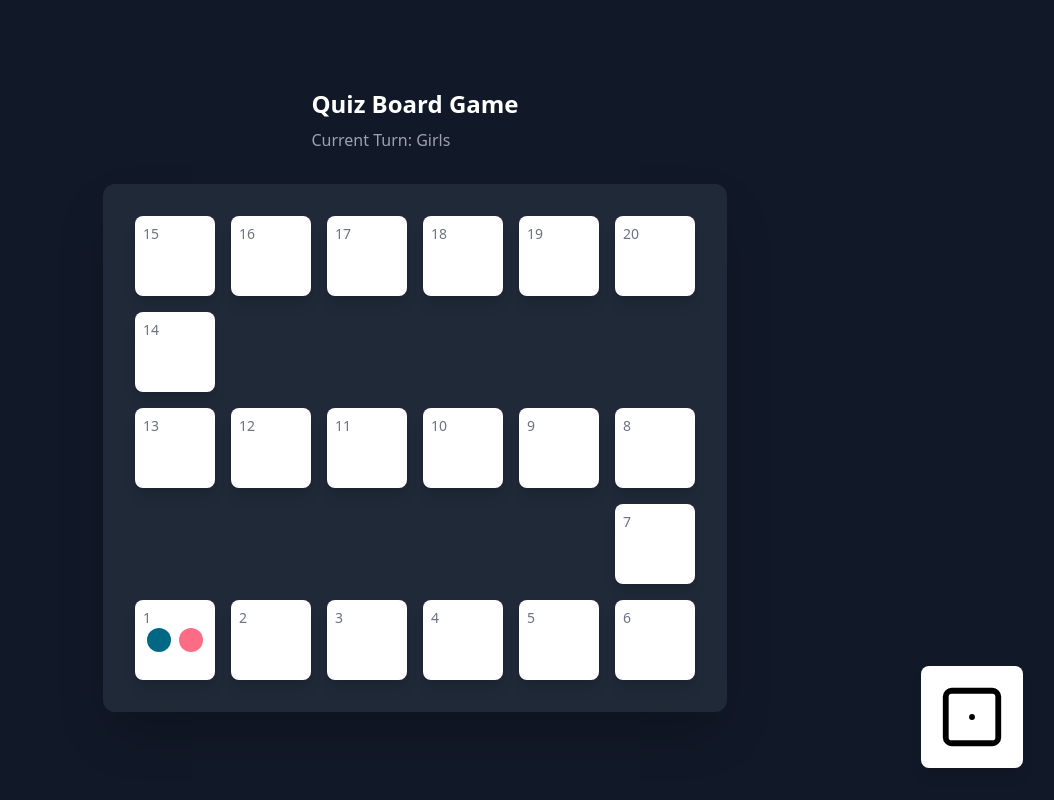
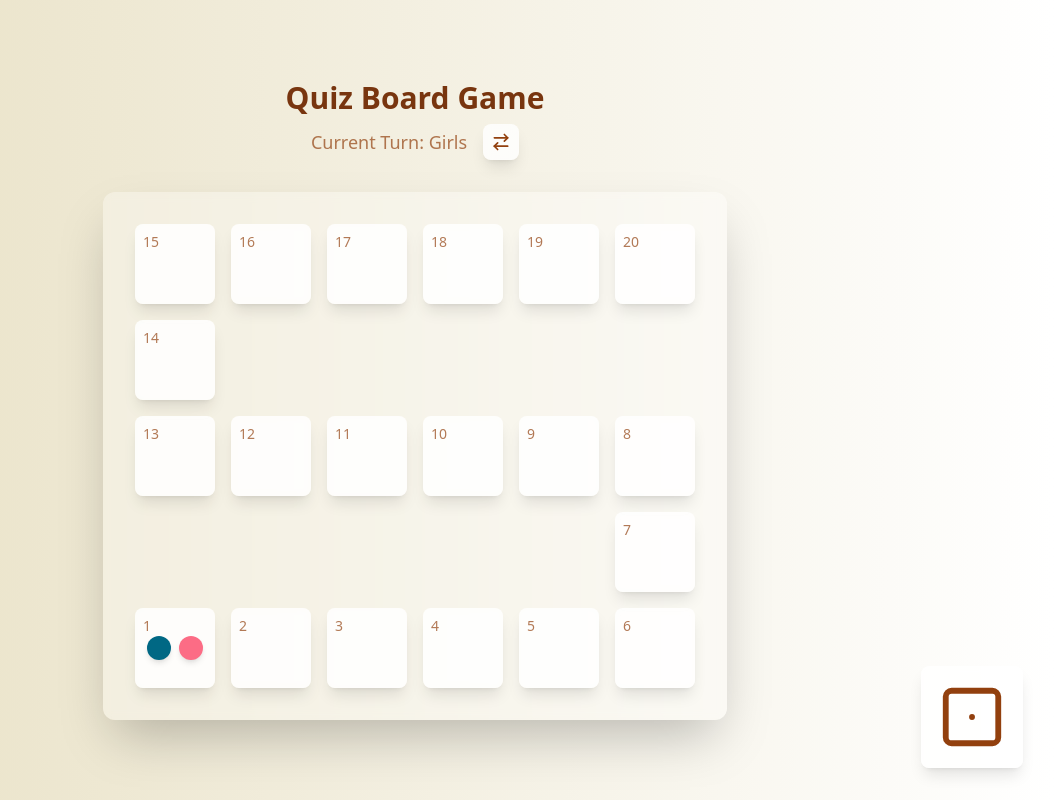
Before and after one commit to Armaritto/qMaze, a React (Vite) app: page / in a window 1280 px wide. Shown: the whole page, without its empty margins (225-1279 px from the left). Built offline with nearby package versions, Linux system fonts and the light colour scheme.

Commit message:
game finished

```diff
--- a/src/components/GameBoard.tsx
+++ b/src/components/GameBoard.tsx
@@ -2,7 +2,8 @@ import React, { useState, useEffect } from 'react';
 import { Player, Question, Box } from '../types';
 import {
   Dice1, Dice2, Dice3, Dice4, Dice5, Dice6,
-  CheckCircle
+  CheckCircle,
+  ArrowRightLeft
 } from 'lucide-react';
 
 const DICE_FACES = [Dice1, Dice2, Dice3, Dice4, Dice5, Dice6];
@@ -189,28 +190,33 @@ export function GameBoard() {
   useEffect(() => {
     let interval: number;
     if (isRolling) {
+      let rollCount = 0;
+      const totalRolls = 15;
+
       interval = setInterval(() => {
-        setCurrentDiceFace(prev => (prev + 1) % 6);
-      }, 100);
-
-      setTimeout(() => {
-        setIsRolling(false);
-        clearInterval(interval);
-      }, 1000);
+        rollCount++;
+        if (rollCount < totalRolls) {
+          setCurrentDiceFace(Math.floor(Math.random() * 6));
+        } else {
+          clearInterval(interval);
+          setCurrentDiceFace(diceRoll! - 1);
+          setIsRolling(false);
+        }
+      }, 60);
     }
     return () => clearInterval(interval);
-  }, [isRolling]);
+  }, [isRolling, diceRoll]);
+
+  const switchTurn = () => {
+    setCurrentPlayer((currentPlayer + 1) % players.length);
+  };
 
   const rollDice = () => {
+    const roll = Math.floor(Math.random() * 6) + 1;
+    setDiceRoll(roll);
     setIsRolling(true);
-    const roll = 1 //Math.floor(Math.random() * 6) + 1;
 
     setTimeout(() => {
-      setDiceRoll(roll);
-      setCurrentDiceFace(roll - 1);
-      console.log('Dice rolled1:', currentDiceFace);
-
-      // Calculate path to target
       const currentPos = players[currentPlayer].position;
       const targetPos = Math.min(currentPos + roll, BOXES.length);
       const path = Array.from(
@@ -218,7 +224,6 @@ export function GameBoard() {
         (_, i) => currentPos + i
       );
 
-      // Animate through path
       let delay = 0;
       let total_delay = 3000;
       let animation_delay = total_delay / path.length;
@@ -228,7 +233,7 @@ export function GameBoard() {
         }, delay);
         delay += animation_delay;
       });
-      console.log('Dice rolled2:', currentDiceFace);
+
       setTimeout(() => {
         setShowGradeSelect(true);
       }, delay + 200);
@@ -262,7 +267,6 @@ export function GameBoard() {
         ));
         setAnimatingBoxes(prev => [...prev, position]);
 
-        // Remove animation class after it completes
         setTimeout(() => {
           setAnimatingBoxes(prev => prev.filter(box => box !== position));
         }, 500);
@@ -277,24 +281,19 @@ export function GameBoard() {
     if (!currentQuestion || !diceRoll) return;
 
     if (answerIndex === currentQuestion.correctAnswer) {
-      // First zoom out the question modal
       setCurrentQuestion(null);
 
-      // Show correct answer popup
       setTimeout(() => {
         setShowCorrectAnswer(true);
 
-        // Hide correct answer popup
         setTimeout(() => {
           setShowCorrectAnswer(false);
 
-          // Start player movement animation
           const startPos = players[currentPlayer].position;
           const targetPos = Math.min(startPos + diceRoll, BOXES.length);
 
           const animationDuration = animatePlayerMovement(startPos, targetPos);
 
-          // After all animations complete
           setTimeout(() => {
             setCurrentPlayer((currentPlayer + 1) % players.length);
             setDiceRoll(null);
@@ -329,21 +328,22 @@ export function GameBoard() {
             <div
               key={`${rowIndex}-${colIndex}`}
               className={`
-                w-20 h-20 bg-white rounded-lg shadow-lg relative
+                w-20 h-20 bg-white/80 backdrop-blur-sm rounded-lg shadow-lg relative
                 transition-all duration-300 ease-in-out
-                ${isHighlighted ? 'ring-4 ring-red-500 ring-opacity-50 transform scale-105' : ''}
+                ${isHighlighted ? 'ring-4 ring-amber-500/50 transform scale-105' : ''}
                 flex items-center justify-center
-                ${boxNumber === 1 ? 'bg-green-100' : ''}
-                ${boxNumber === 20 ? 'bg-blue-100' : ''}
+                ${boxNumber === 1 ? 'bg-amber-50/80' : ''}
+                ${boxNumber === 20 ? 'bg-amber-100/80' : ''}
+                hover:shadow-xl hover:scale-105
               `}
             >
-              <span className="absolute top-2 left-2 text-sm text-gray-500">{boxNumber}</span>
+              <span className="absolute top-2 left-2 text-sm text-amber-800/70">{boxNumber}</span>
               <div className="flex gap-2">
                 {playersInBox.map(player => (
                   <div
                     key={player.id}
                     className={`
-                      w-6 h-6 rounded-full
+                      w-6 h-6 rounded-full shadow-md
                       transition-all duration-300
                       ${isAnimating ? 'animate-bounce transform scale-110' : ''}
                     `}
@@ -361,13 +361,24 @@ export function GameBoard() {
   const DiceIcon = DICE_FACES[currentDiceFace];
 
   return (
-    <div className="min-h-screen bg-gray-900 p-8 flex flex-col items-center justify-center">
-      <div className="mb-8">
-        <h1 className="text-white text-2xl font-bold mb-2">Quiz Board Game</h1>
-        <p className="text-gray-400">Current Turn: {players[currentPlayer].name}</p>
+    <div
+      className="min-h-screen p-8 flex flex-col items-center justify-center"
+      style={{ background: 'linear-gradient(90deg, #e8e0c3, #ffffff)' }}
+    >
+      <div className="mb-8 flex flex-col items-center">
+        <h1 className="text-amber-900 text-3xl font-bold mb-2 text-center">Quiz Board Game</h1>
+        <div className="flex items-center gap-4">
+          <p className="text-amber-800/70 text-center text-lg">Current Turn: {players[currentPlayer].name}</p>
+          <button
+            onClick={switchTurn}
+            className="bg-white/80 backdrop-blur-sm p-2 rounded-lg shadow-lg hover:bg-white/90 transition-all duration-300 hover:scale-105"
+          >
+            <ArrowRightLeft size={20} className="text-amber-800" />
+          </button>
+        </div>
       </div>
 
-      <div className="bg-gray-800 p-8 rounded-xl shadow-2xl">
+      <div className="bg-white/30 backdrop-blur-sm p-8 rounded-xl shadow-2xl">
         <div className="space-y-4">
           {renderBoard()}
         </div>
@@ -377,22 +388,21 @@ export function GameBoard() {
         <button
           onClick={rollDice}
           disabled={!!currentQuestion || showGradeSelect || isRolling}
-          className="bg-white p-4 rounded-lg shadow-lg hover:bg-gray-100 transition-colors disabled:opacity-50"
+          className="bg-white/80 backdrop-blur-sm p-4 rounded-lg shadow-lg hover:bg-white/90 transition-all duration-300 disabled:opacity-50 hover:scale-105"
         >
-          <DiceIcon size={70} className={isRolling ? 'animate-spin' : ''} />
-          {diceRoll && !isRolling && <span className="ml-2">{diceRoll}</span>}
+          <DiceIcon size={70} className={`text-amber-800 ${isRolling ? 'animate-spin' : ''}`} />
         </button>
       </div>
 
       {showGradeSelect && (
-        <div className="fixed inset-0 bg-black bg-opacity-50 flex items-center justify-center">
-          <div className="bg-white p-8 rounded-lg transform transition-all duration-300 scale-100 opacity-100">
-            <h2 className="text-2xl mb-4">Select Grade</h2>
+        <div className="fixed inset-0 bg-black/30 backdrop-blur-sm flex items-center justify-center">
+          <div className="bg-white/90 p-8 rounded-lg transform transition-all duration-300 scale-100 opacity-100 shadow-2xl">
+            <h2 className="text-2xl mb-4 text-amber-900">Select Grade</h2>
             {(['Junior 4', 'Junior 5', 'Junior 6'] as const).map(grade => (
               <button
                 key={grade}
                 onClick={() => selectGrade(grade)}
-                className="block w-full mb-2 p-2 bg-blue-500 text-white rounded hover:bg-blue-600"
+                className="block w-full mb-2 p-2 bg-amber-500 text-white rounded hover:bg-amber-600 transition-colors"
               >
                 {grade}
               </button>
@@ -402,14 +412,14 @@ export function GameBoard() {
       )}
 
       {currentQuestion && (
-        <div className="fixed inset-0 bg-black bg-opacity-50 flex items-center justify-center">
-          <div className="bg-white p-8 rounded-lg max-w-lg w-full transform transition-all duration-300 scale-100 opacity-100">
-            <h2 className="text-xl mb-4">{currentQuestion.text}</h2>
+        <div className="fixed inset-0 bg-black/30 backdrop-blur-sm flex items-center justify-center">
+          <div className="bg-white/90 p-8 rounded-lg max-w-lg w-full transform transition-all duration-300 scale-100 opacity-100 shadow-2xl">
+            <h2 className="text-xl mb-4 text-amber-900">{currentQuestion.text}</h2>
             {currentQuestion.options.map((option, index) => (
               <button
                 key={index}
                 onClick={() => answerQuestion(index)}
-                className="block w-full mb-2 p-2 bg-blue-500 text-white rounded hover:bg-blue-600"
+                className="block w-full mb-2 p-2 bg-amber-500 text-white rounded hover:bg-amber-600 transition-colors"
               >
                 {option}
               </button>
@@ -420,7 +430,7 @@ export function GameBoard() {
 
       {showCorrectAnswer && (
         <div className="fixed inset-0 flex items-center justify-center pointer-events-none">
-          <div className="bg-green-500 text-white px-6 py-4 rounded-lg shadow-xl flex items-center gap-2 transform animate-bounce">
+          <div className="bg-green-500/90 backdrop-blur-sm text-white px-6 py-4 rounded-lg shadow-xl flex items-center gap-2 transform animate-bounce">
             <CheckCircle className="w-6 h-6" />
             <span className="text-lg font-semibold">Correct Answer!</span>
           </div>
```
